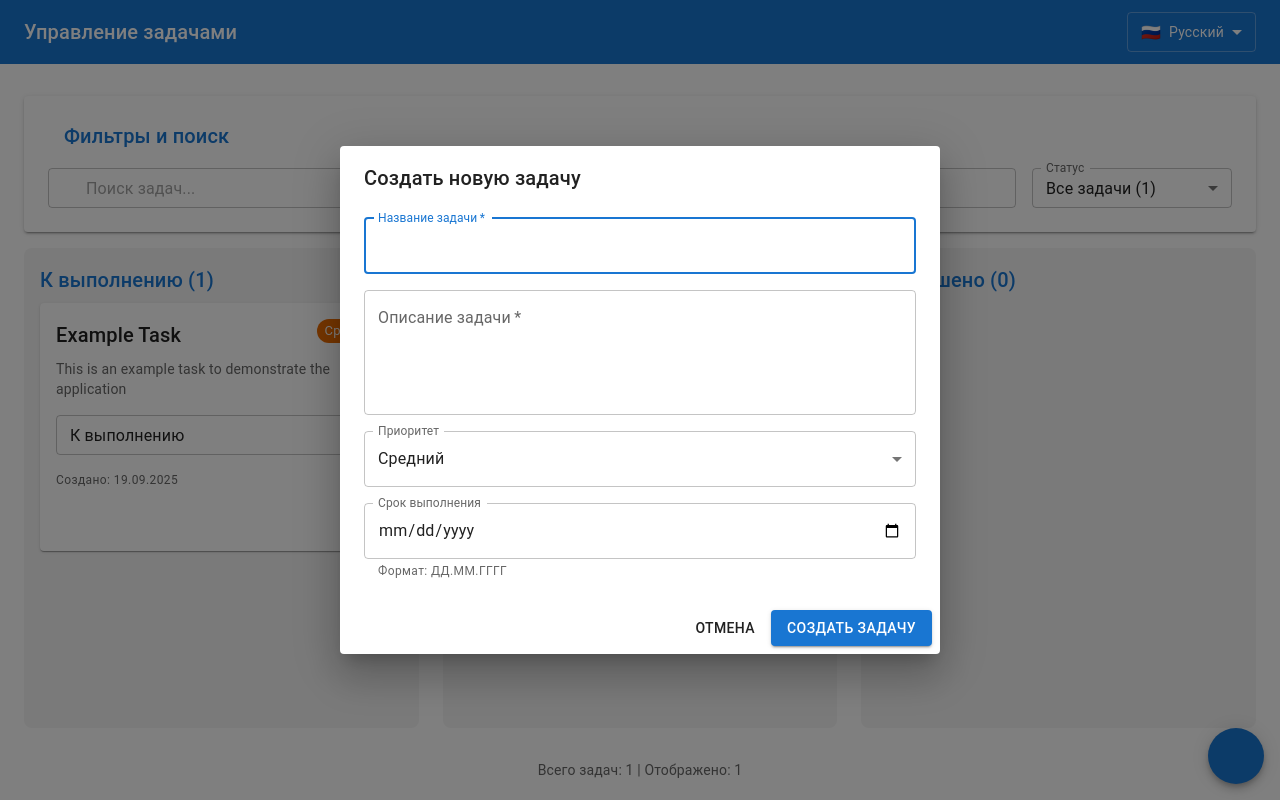
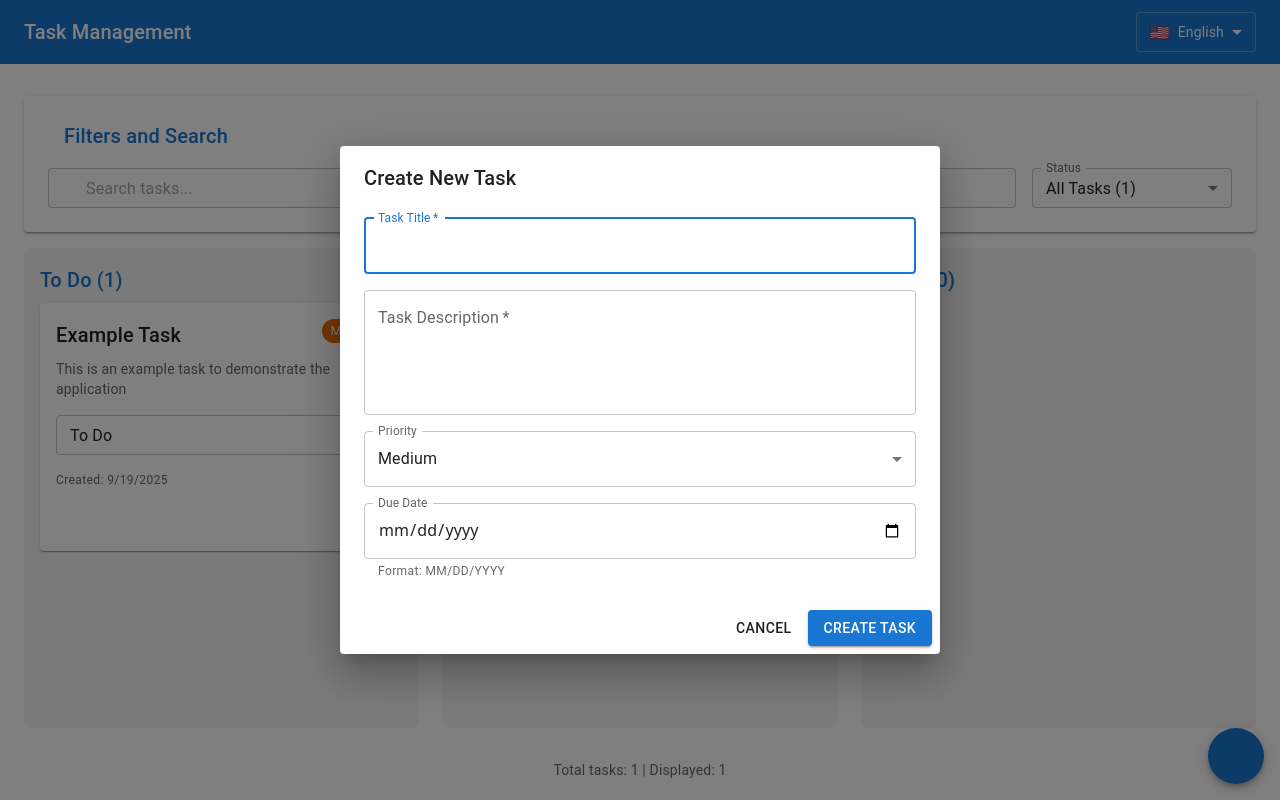
Before and after one commit to Artem18071998/task-manager-app, a Next.js app: page / in a window 1280 px wide. Both pictures are taken after a click on the button 1236 px from the left and 756 px from the top of the page. Built offline with nearby package versions, Linux system fonts and the light colour scheme; some icons are missing.

Commit message:
update files

```diff
--- a/app/layout.tsx
+++ b/app/layout.tsx
@@ -15,8 +15,18 @@ export default function RootLayout({
   children: React.ReactNode;
 }) {
   return (
-    <html lang="ru">
-      <body className={inter.className}>{children}</body>
+    <html lang="en"> {/* Устанавливаем английский по умолчанию для календарей */}
+      <head>
+        <meta name="viewport" content="width=device-width, initial-scale=1" />
+        {/* Добавляем мета-теги для правильной локализации */}
+        <meta name="format-detection" content="telephone=no" />
+        <meta name="format-detection" content="date=no" />
+        <meta name="format-detection" content="address=no" />
+        <meta name="format-detection" content="email=no" />
+      </head>
+      <body className={inter.className}>
+        {children}
+      </body>
     </html>
   );
 }
--- a/app/page.tsx
+++ b/app/page.tsx
@@ -6,6 +6,7 @@ import CssBaseline from '@mui/material/CssBaseline';
 import { useEffect } from 'react';
 import { store } from '../store';
 import TaskManager from '../components/TaskManager';
+import { setDocumentLocale } from '../utils/locale';
 import '../i18n'; // Импортируем конфигурацию i18n
 
 const theme = createTheme({
@@ -23,11 +24,14 @@ const theme = createTheme({
 export default function Home() {
   useEffect(() => {
     // Восстанавливаем сохраненный язык при загрузке приложения
-    const savedLanguage = localStorage.getItem('preferred-language');
-    if (savedLanguage && ['ru', 'en'].includes(savedLanguage)) {
+    const savedLanguage = localStorage.getItem('preferred-language') || 'en';
+
+    if (['ru', 'en'].includes(savedLanguage)) {
       // Динамически импортируем i18n и меняем язык
       import('../i18n').then((i18n) => {
         i18n.default.changeLanguage(savedLanguage);
+        // Устанавливаем правильную локаль для документа
+        setDocumentLocale(savedLanguage);
       });
     }
   }, []);
--- a/components/LanguageSwitcher.tsx
+++ b/components/LanguageSwitcher.tsx
@@ -8,6 +8,7 @@ import {
 } from '@mui/material';
 import LanguageIcon from '@mui/icons-material/Language';
 import { useTranslation } from 'react-i18next';
+import { setDocumentLocale } from '../utils/locale';
 
 const LanguageSwitcher: React.FC = () => {
   const { i18n, t } = useTranslation();
@@ -17,6 +18,8 @@ const LanguageSwitcher: React.FC = () => {
     i18n.changeLanguage(newLanguage);
     // Сохраняем выбранный язык в localStorage
     localStorage.setItem('preferred-language', newLanguage);
+    // Устанавливаем локаль для документа
+    setDocumentLocale(newLanguage);
   };
 
   const languages = [
--- a/components/TaskForm.tsx
+++ b/components/TaskForm.tsx
@@ -144,15 +144,15 @@ const TaskForm: React.FC<TaskFormProps> = ({ open, onClose, editingTaskId }) =>
     return today.toISOString().split('T')[0];
   };
 
-  // Форматируем placeholder для даты в соответствии с локалью
-  const getDatePlaceholder = () => {
-    const locale = i18n.language === 'ru' ? 'ru-RU' : 'en-US';
-    const format = locale === 'ru-RU' ? 'дд.мм.гггг' : 'mm/dd/yyyy';
-    return format;
-  };
-
   return (
-    <Dialog open={open} onClose={onClose} maxWidth="sm" fullWidth>
+    <Dialog
+      open={open}
+      onClose={onClose}
+      maxWidth="sm"
+      fullWidth
+      // Принудительно устанавливаем локаль для всего диалога
+      key={i18n.language} // Принудительная перерендер при смене языка
+    >
       <form onSubmit={handleSubmit}>
         <DialogTitle>
           {editingTask ? t('taskForm.editTitle') : t('taskForm.createTitle')}
@@ -218,9 +218,21 @@ const TaskForm: React.FC<TaskFormProps> = ({ open, onClose, editingTaskId }) =>
               }}
               inputProps={{
                 min: getMinDate(),
-                placeholder: getDatePlaceholder()
+                lang: i18n.language === 'ru' ? 'ru-RU' : 'en-US', // Устанавливаем язык для календаря
+                style: { colorScheme: 'light' } // Принудительно светлая тема
               }}
               helperText={t('taskForm.dueDateFormat')}
+              // Принудительно устанавливаем локаль через sx
+              sx={{
+                '& input[type="date"]': {
+                  fontFamily: 'inherit',
+                  '&::-webkit-calendar-picker-indicator': {
+                    opacity: 1,
+                  },
+                },
+                // Устанавливаем локаль для календаря через CSS переменные
+                '--webkit-calendar-picker-language': i18n.language === 'ru' ? 'ru' : 'en',
+              }}
             />
           </Box>
         </DialogContent>
--- /dev/null
+++ b/utils/locale.ts
@@ -0,0 +1,59 @@
+// Утилиты для работы с локализацией
+
+export const setDocumentLocale = (language: string) => {
+    // Устанавливаем язык для документа
+    if (typeof document !== 'undefined') {
+      document.documentElement.lang = language === 'ru' ? 'ru' : 'en';
+
+      // Устанавливаем локаль для input[type="date"] элементов
+      const style = document.createElement('style');
+      style.innerHTML = `
+        input[type="date"] {
+          color-scheme: light;
+        }
+
+        input[type="date"]::-webkit-calendar-picker-indicator {
+          opacity: 1;
+          cursor: pointer;
+        }
+
+        /* Пытаемся установить локаль для календаря */
+        input[type="date"] {
+          font-family: system-ui, -apple-system, sans-serif;
+        }
+
+        /* Для WebKit браузеров */
+        input[type="date"]::-webkit-datetime-edit {
+          font-family: system-ui, -apple-system, sans-serif;
+        }
+      `;
+
+      // Удаляем предыдущий стиль если есть
+      const existingStyle = document.getElementById('date-locale-style');
+      if (existingStyle) {
+        existingStyle.remove();
+      }
+
+      style.id = 'date-locale-style';
+      document.head.appendChild(style);
+    }
+  };
+
+  export const formatDateForLocale = (date: string, language: string) => {
+    if (!date) return '';
+
+    const dateObj = new Date(date);
+    const locale = language === 'ru' ? 'ru-RU' : 'en-US';
+
+    return dateObj.toLocaleDateString(locale, {
+      year: 'numeric',
+      month: '2-digit',
+      day: '2-digit'
+    });
+  };
+
+  export const getDateInputFormat = (language: string) => {
+    // HTML date input всегда использует YYYY-MM-DD формат
+    // Но мы можем вернуть подсказку для пользователя
+    return language === 'ru' ? 'ДД.ММ.ГГГГ' : 'MM/DD/YYYY';
+  };
```
